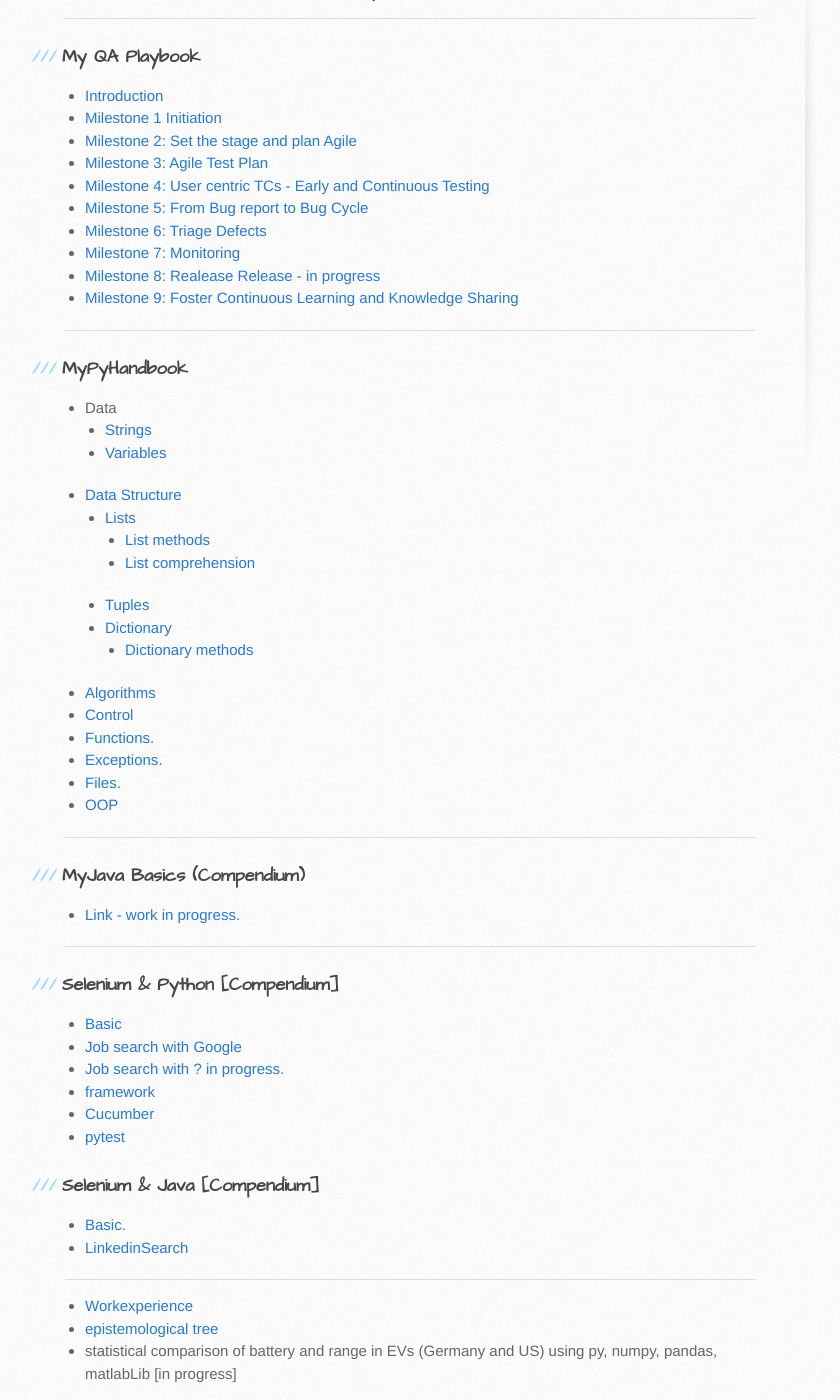
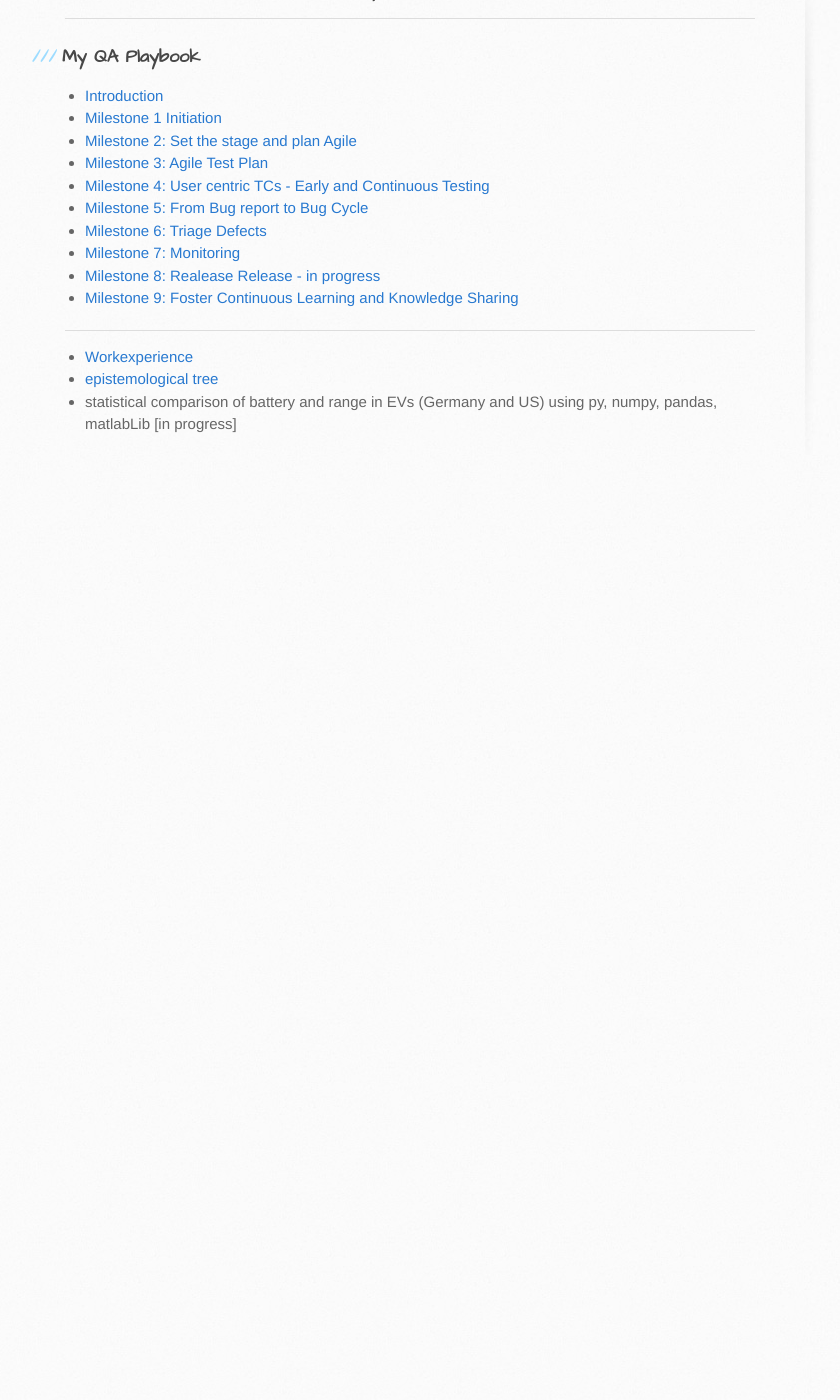
Before and after one commit to trumpfheller/trumpfheller.github.io, a Jekyll site: the page built from index.md, in a window 1280 px wide and 1400 px high, scrolled down 270 px. Shown: the whole window, without its empty margins (95-935 px from the left). Built offline with Jekyll 4.4.1, drawn with Linux system fonts in a browser that asks for light colours; after the commit the page ends 900 px from its top, so only the background shows below that.

Commit message:
Update index.md

```diff
--- a/index.md
+++ b/index.md
@@ -20,43 +20,6 @@
 
 ---
 
-### MyPyHandbook
-  - Data
-    - [Strings](./python/strings.html)
-    - [Variables](./python/variables.html)
-  - [Data Structure](./python/datastructure.html)
-    - [Lists](./python/lists.html)
-      - [List methods](./python/listmethods.html)
-      - [List comprehension](./python/listComprehension.html)
-    - [Tuples](./python/tuples.html)
-    - [Dictionary](./python/dictionary.html)
-      - [Dictionary methods](./python/dictionarymethods.html)
-  - [Algorithms](./python/algorithms.html)
-  - [Control](./python/control.html)
-  - [Functions](./python/function.html).
-  - [Exceptions](./python/exceptions.html).
-  - [Files](./python/files.html).
-  - [OOP](./python/oop.html)
-
----
-
-### MyJava Basics (Compendium)
-  - [Link - work in progress](./another-page.html).
-
----
-### Selenium & Python [Compendium]
-  - [Basic](./selenium_python/selenium_py.html)
-  - [Job search with Google](./selenium_python/googlesearch.html)
-  - [Job search with ? in progress](./another-page.html).
-  - [framework](./selenium_python/framework.html)
-  - [Cucumber](./selenium_python/cucumber.html)
-  - [pytest](./selenium_python/pytest.html)
-
-### Selenium & Java [Compendium]
-  - [Basic](./selenium_java/selenium_java_basics.html).
-  - [LinkedinSearch](./selenium_java/linkedinSearch.html)
-
----
 
 - [Workexperience](https://sciustechnologia.github.io/)
 - [epistemological tree](epistemologicalTree.html)
```
